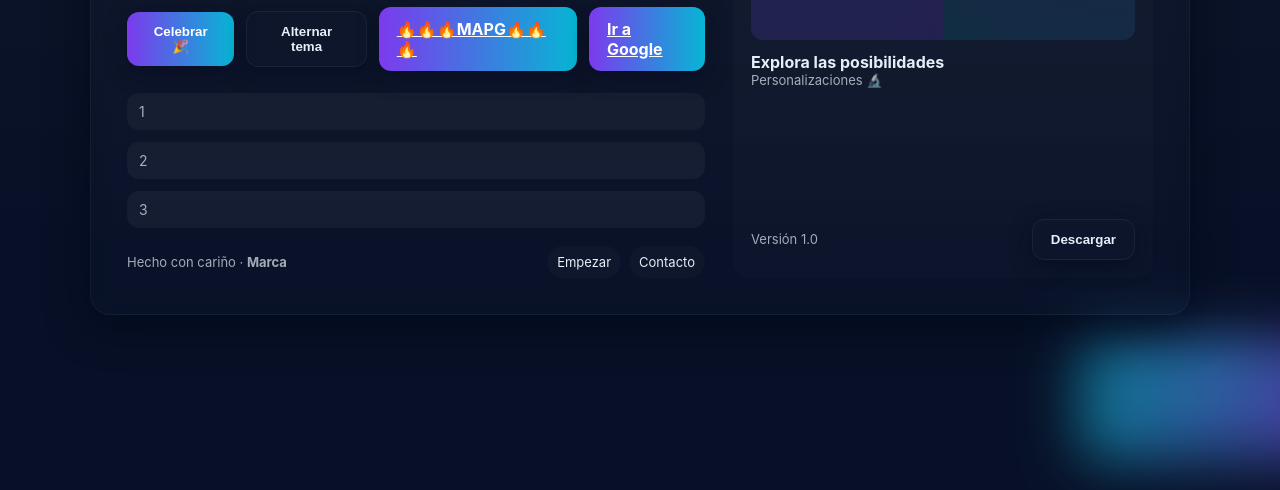
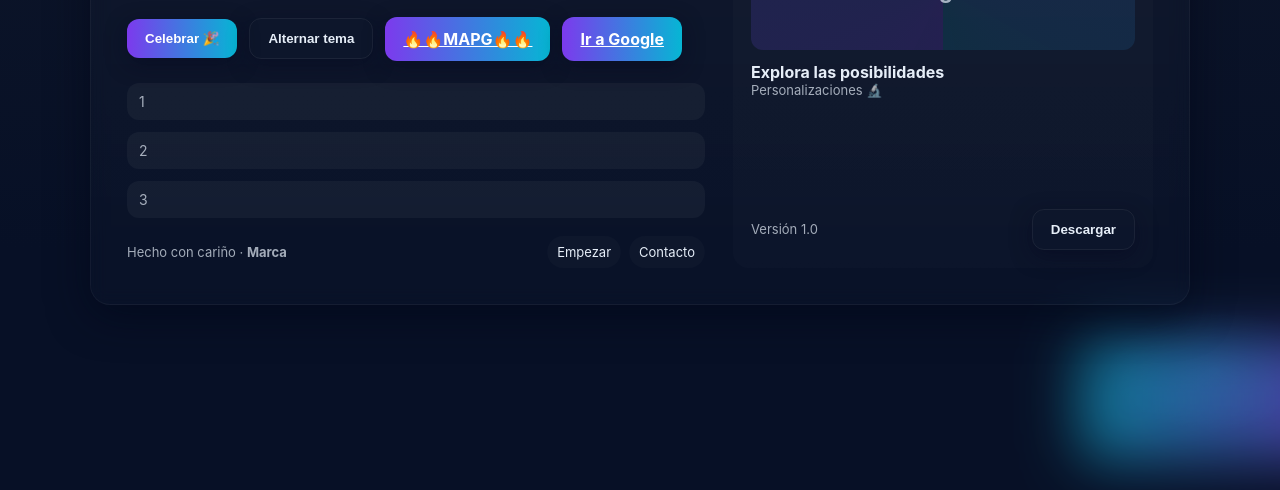
Before and after one commit to Dapardoc/dapardoc.github.io, a plain HTML site: page index.html in a window 1280 px wide. Shown: the part 310-800 px from the top of the page. Drawn offline with Linux system fonts and the light colour scheme.

Commit message:
Update index.html

```diff
--- a/index.html
+++ b/index.html
@@ -83,7 +83,7 @@
           <div class="cta-row">
             <button class="btn btn-primary" id="celebrateBtn">Celebrar 🎉</button>
             <button class="btn btn-ghost" id="toggleTheme">Alternar tema</button>
-            <a href="MAPG.html" class="btn btn-primary">🔥🔥🔥MAPG🔥🔥🔥</a>
+            <a href="MAPG.html" class="btn btn-primary">🔥🔥MAPG🔥🔥</a>
             <a href="https://www.google.com" class="btn btn-primary">Ir a Google</a>
           </div>
 
```
